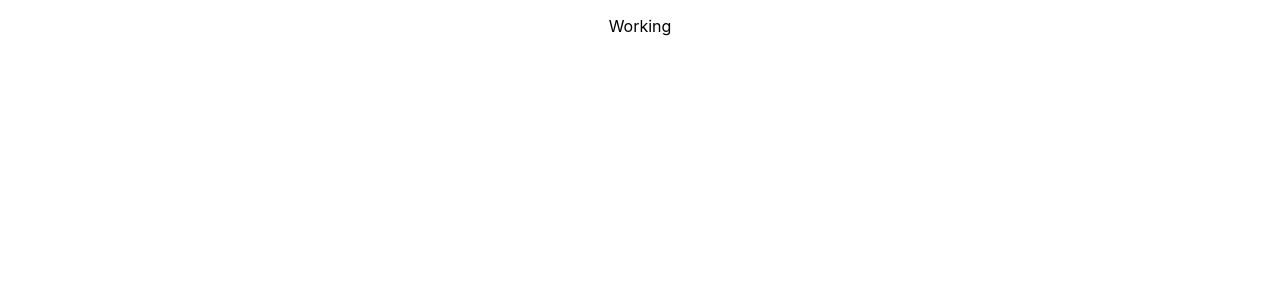
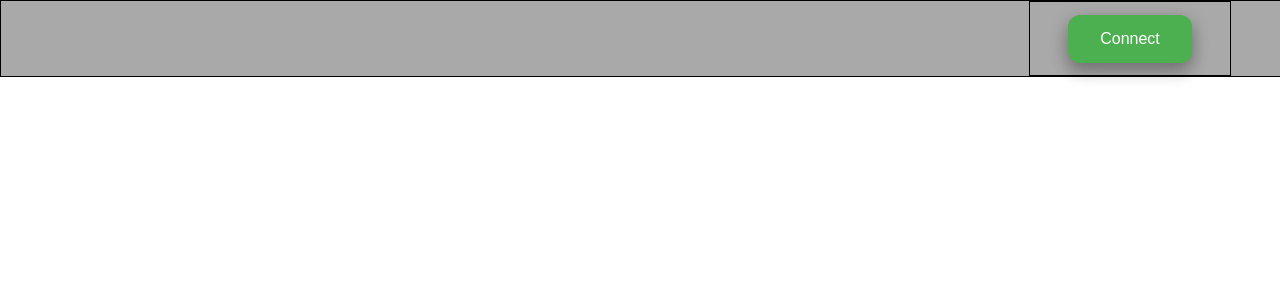
Before and after one commit to Phasor/super-bond, a React (Create React App) app in the folder my-app/: page / in a window 1280 px wide. Shown: the top 300 px of the page. Built offline with nearby package versions, Linux system fonts and the light colour scheme.

Commit message:
adds basic html layout

```diff
--- a/my-app/package.json
+++ b/my-app/package.json
@@ -6,6 +6,7 @@
     "@testing-library/jest-dom": "^5.16.4",
     "@testing-library/react": "^13.2.0",
     "@testing-library/user-event": "^13.5.0",
+    "ethers": "^5.6.8",
     "react": "^18.1.0",
     "react-dom": "^18.1.0",
     "react-scripts": "5.0.1",
--- a/my-app/src/App.js
+++ b/my-app/src/components/App.js
@@ -1,9 +1,11 @@
-import './css/App.css';
+import '../css/App.css';
+import Nav from './Nav';
+
 
 function App() {
   return (
     <div className="App">
-      <p>Working</p>
+      <Nav/>
     </div>
   );
 }
--- /dev/null
+++ b/my-app/src/components/Connect.js
@@ -0,0 +1,9 @@
+import React from 'react';
+import '../css/Connect.css';
+import '../css/Connect.css';
+
+export default function Connect() {
+  return (
+    <button class="connect-button">Connect</button>
+  )
+}
--- /dev/null
+++ b/my-app/src/components/Nav.js
@@ -0,0 +1,13 @@
+import React from 'react'
+import '../css/Nav.css'
+import Connect from './Connect';
+
+export default function Nav() {
+  return (
+    <div class="nav-container">
+        <div className="connect-container">
+            <Connect/>
+        </div>
+    </div>
+  )
+}
--- a/my-app/src/css/App.css
+++ b/my-app/src/css/App.css
@@ -1,40 +1 @@
 @import 'index.css';
-
-.App {
-  text-align: center;
-}
-
-.App-logo {
-  height: 40vmin;
-  pointer-events: none;
-}
-
-@media (prefers-reduced-motion: no-preference) {
-  .App-logo {
-    animation: App-logo-spin infinite 20s linear;
-  }
-}
-
-.App-header {
-  background-color: #282c34;
-  min-height: 100vh;
-  display: flex;
-  flex-direction: column;
-  align-items: center;
-  justify-content: center;
-  font-size: calc(10px + 2vmin);
-  color: white;
-}
-
-.App-link {
-  color: #61dafb;
-}
-
-@keyframes App-logo-spin {
-  from {
-    transform: rotate(0deg);
-  }
-  to {
-    transform: rotate(360deg);
-  }
-}
--- /dev/null
+++ b/my-app/src/css/Connect.css
@@ -0,0 +1,12 @@
+.connect-button{
+    background-color: #4CAF50;
+    border: none;
+    color: white;
+    padding: 15px 32px;
+    text-align: center;
+    text-decoration: none;
+    display: inline-block;
+    border-radius: 12px;
+    box-shadow: 0 8px 16px 0 rgba(0,0,0,0.2), 0 6px 20px 0 rgba(0,0,0,0.19);
+    font-size: 16px;
+}
--- /dev/null
+++ b/my-app/src/css/Nav.css
@@ -0,0 +1,19 @@
+.nav-container{
+    background-color: darkgrey;
+    width: 100%;
+    height: 75px;
+    display:flex;
+    flex-direction: row;
+    border: 1px solid black;
+    justify-content: end;
+
+}
+
+.connect-container{
+    border: 1px solid black;
+    width: 200px;
+    margin-right: 50px;
+    display:flex;
+    justify-content: center;
+    align-items: center;
+}
--- a/my-app/src/css/index.css
+++ b/my-app/src/css/index.css
@@ -1,13 +1,4 @@
-body {
+* {
   margin: 0;
-  font-family: -apple-system, BlinkMacSystemFont, 'Segoe UI', 'Roboto', 'Oxygen',
-    'Ubuntu', 'Cantarell', 'Fira Sans', 'Droid Sans', 'Helvetica Neue',
-    sans-serif;
-  -webkit-font-smoothing: antialiased;
-  -moz-osx-font-smoothing: grayscale;
+  padding: 0;
 }
-
-code {
-  font-family: source-code-pro, Menlo, Monaco, Consolas, 'Courier New',
-    monospace;
-}
--- a/my-app/src/index.js
+++ b/my-app/src/index.js
@@ -1,6 +1,6 @@
 import React from 'react';
 import ReactDOM from 'react-dom/client';
-import App from './App';
+import App from './components/App';
 import './css/index.css';
 
 
```
Also changed, not shown: 1 other file (tests, documents, lock files or other folders).
